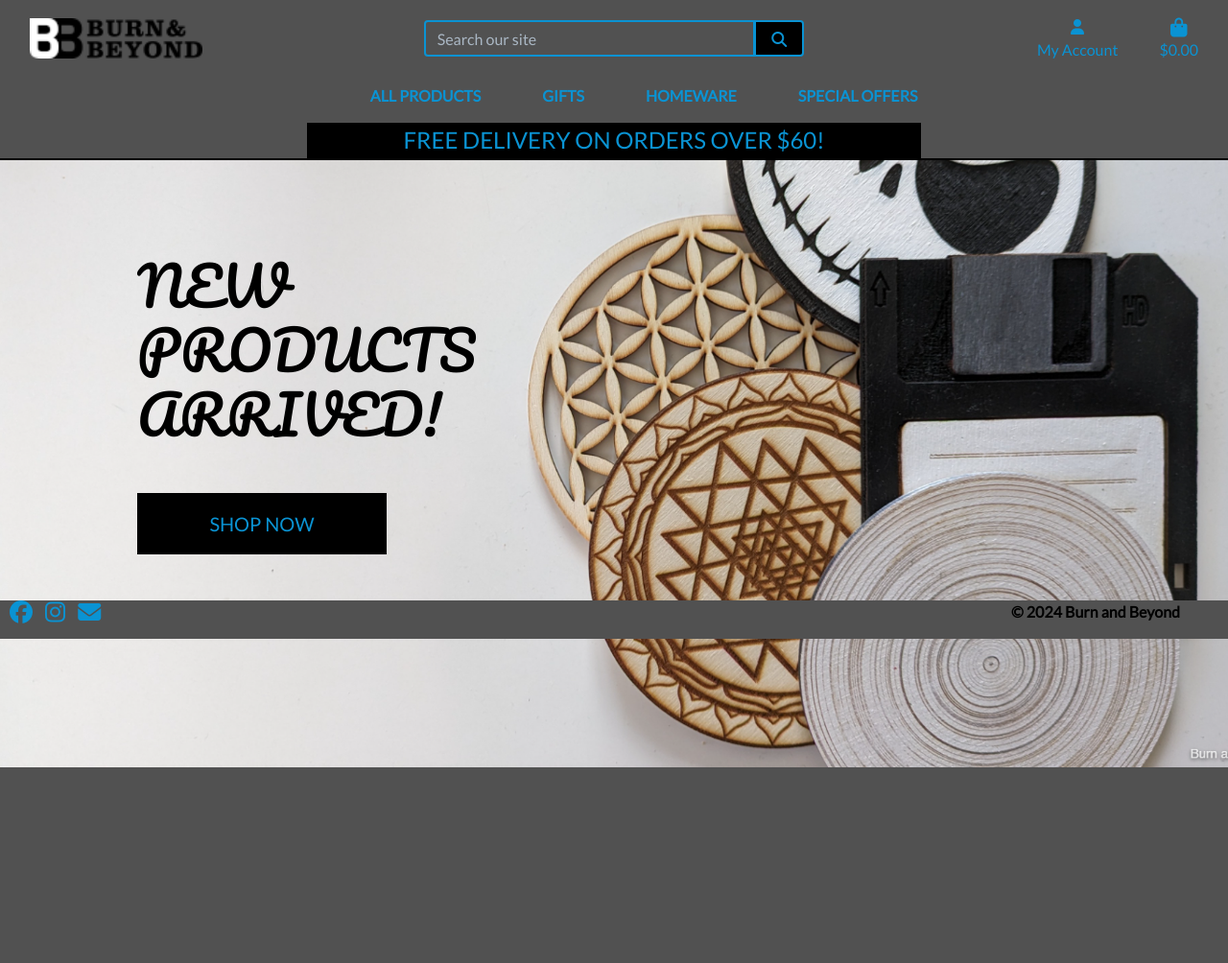
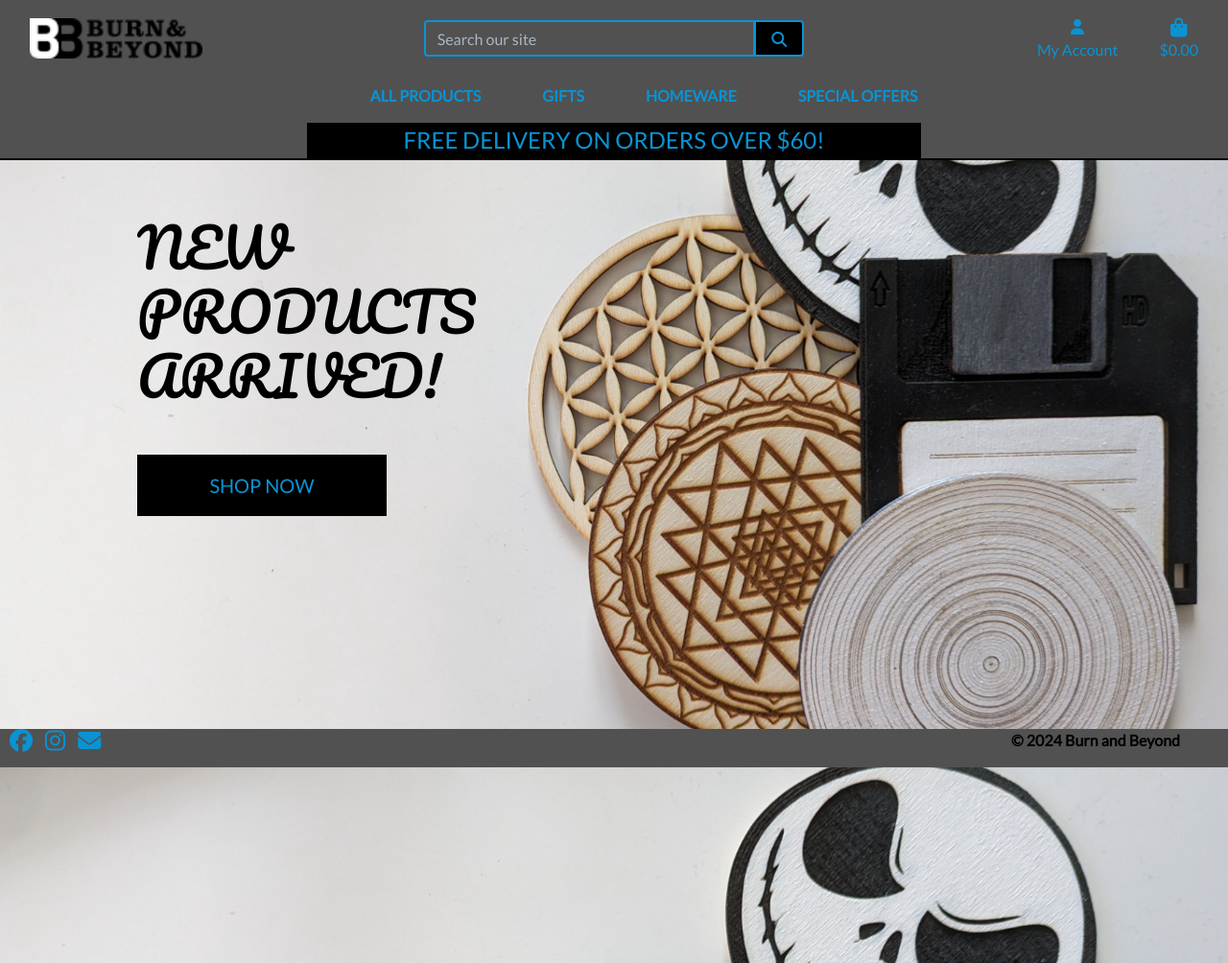
Before and after one commit to Nmyhi/burnandbeyond-webshop, a Django app: page / in a window 1280 px wide. Shown: the whole page at 96% size. Before the commit the page ends 800 px from the top, so only its background shows below. Run offline with Django 3.2, Linux system fonts and the light colour scheme; some libraries are stand-ins or nearby versions.

Commit message:
Modify footer

```diff
--- a/home/templates/home/index.html
+++ b/home/templates/home/index.html
@@ -14,7 +14,7 @@
 {% block content %}
     <div class="container h-100">
         <div class="row h-100">
-            <div class="col-7 col-md-6 my-auto">
+            <div class="col-7 col-md-6">
                 <h1 class="display-4 logo-font text-black new-products-header">
                     New Products arrived!
                 </h1>
--- a/products/templates/products/product_detail.html
+++ b/products/templates/products/product_detail.html
@@ -11,7 +11,7 @@
 
 {% block content %}
     <div class="overlay bg-grey"></div>
-    <div class="container-fluid bg-grey">
+    <div class="container-fluid bg-grey h-100">
         <div class="row bg-grey">
             <div class="col-12 col-md-6 col-lg-4 offset-lg-2">
                 <div class="image-container my-5">
--- a/static/css/base.css
+++ b/static/css/base.css
@@ -5,7 +5,7 @@ html {
 body {
     background: url('/media/homepage_background_cropped.webp') no-repeat center center fixed;
     background-size: cover;
-    height: calc(100vh-164px);
+    height: 100%;
     color: #555;
     background-color: #515151;
     font-family: 'Lato', Arial, Helvetica, sans-serif;
@@ -14,7 +14,7 @@ body {
 /* New products header */
 
 .new-products-header {
-    margin-top: 100px;
+    padding-top: 60px;
     font-family: "Pacifico", cursive;
     font-weight: 400;
     font-style: normal;
@@ -318,11 +318,10 @@ input[name='q']::after {
 }
 
 footer {
-    position: relative;
+    position: sticky;
     bottom: 0;
     width: 100%;
     padding-right: 50px;
-
 }
 
 footer i {
```
